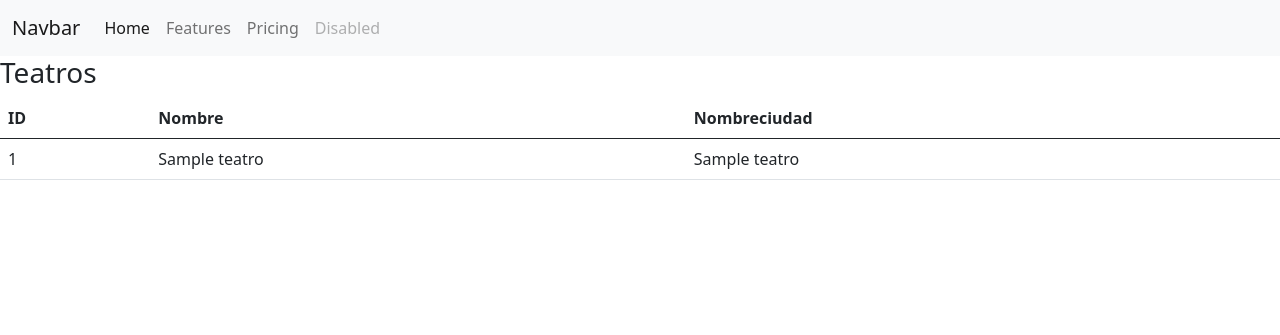
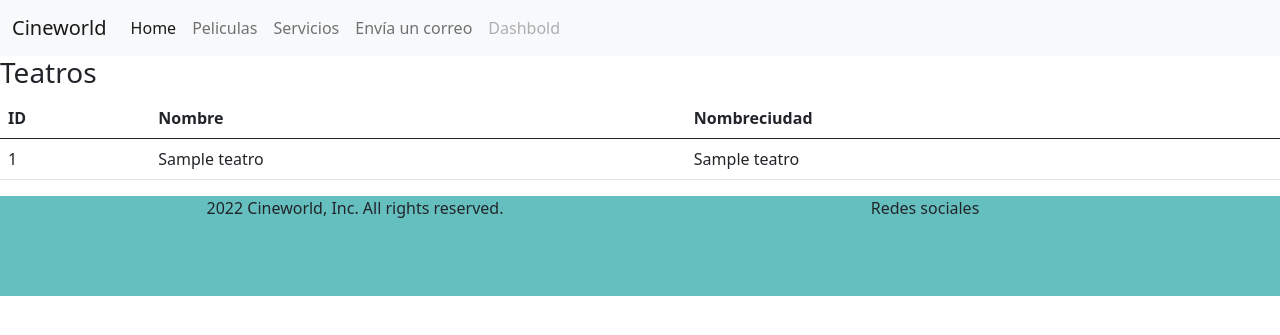
Before and after one commit to Wilton2612/cineworld, a Flask app: page /lista-teatros in a window 1280 px wide. Shown: the top 335 px of the page. Run offline with Flask 2, Linux system fonts and the light colour scheme; tables that the repository leaves empty or names only in its code hold one stand-in row (values such as "Sample post").

Commit message:
Header and footer were finished

```diff
--- a/information/sentencias_busquedad.sql
+++ b/information/sentencias_busquedad.sql
@@ -8,7 +8,6 @@
 SELECT cine.pelicula.*
 FROM cine.teatro_pelicula, cine.pelicula
 where  cine.teatro_pelicula.idpelicula=cine.pelicula.idpelicula AND cine.pelicula.estreno=0 AND cine.teatro_pelicula.idteatro=1;
-
 
 /*ALIMENTOS QUE SE VENDEN, INCLUYE BEBIDAS*/
 SELECT cine.alimento.idalimento, cine.alimento.nombre, cine.alimento.precio, cine.bebida.*
@@ -23,3 +22,6 @@
 WHERE cine.alimento.idalimento = cine.teatro_alimento.idalimento AND
 cine.alimento.bebida_fk = cine.bebida.idbebida AND
 cine.teatro_alimento.idteatro = 5;
+
+
+/*SERVICIOS QUE OFRECE CINEWORLD*/
--- a/src/utils/bd.py
+++ b/src/utils/bd.py
@@ -3,7 +3,7 @@
 def obtener_conexion():
     try:
         return  pymysql.connect(host='localhost', user='root',
-                                           password='*****', db='cine')
+                                           password='Leydelmonte12', db='cine')
     except(pymysql.err.OperationalError, pymysql.err.InternalError) as e:
         return None
         print("Ocurre un error: ", e)
--- /dev/null
+++ b/static/css/base.css
@@ -0,0 +1,14 @@
+footer
+{
+
+    background-color: #66BFBF;
+    width: 100%;
+    height: 100px;
+
+}
+
+.col
+{
+
+    text-align: center;
+}
--- a/templates/base/base.html
+++ b/templates/base/base.html
@@ -8,13 +8,16 @@
     <meta name="viewport" content="width=device-width, initial-scale=1">
     <link href="https://cdn.jsdelivr.net/npm/bootstrap@5.0.2/dist/css/bootstrap.min.css" rel="stylesheet"
         integrity="sha384-EVSTQN3/azprG1Anm3QDgpJLIm9Nao0Yz1ztcQTwFspd3yD65VohhpuuCOmLASjC" crossorigin="anonymous">
+    <link rel="stylesheet" href="{{ url_for('static', filename='css/base.css' ) }}">
 </head>
 
 <body>
+
+
     <header>
-        <nav class="navbar navbar-expand-lg navbar-light bg-light">
+        <nav class="navbar navbar-expand-lg navbar-light bg-light" style="background-color: #e3f2fd;">
             <div class="container-fluid">
-              <a class="navbar-brand" href="#">Navbar</a>
+              <a class="navbar-brand" href="#">Cineworld</a>
               <button class="navbar-toggler" type="button" data-bs-toggle="collapse" data-bs-target="#navbarNav" aria-controls="navbarNav" aria-expanded="false" aria-label="Toggle navigation">
                 <span class="navbar-toggler-icon"></span>
               </button>
@@ -24,13 +27,16 @@
                     <a class="nav-link active" aria-current="page" href="#">Home</a>
                   </li>
                   <li class="nav-item">
-                    <a class="nav-link" href="#">Features</a>
+                    <a class="nav-link" href="#">Peliculas</a>
                   </li>
                   <li class="nav-item">
-                    <a class="nav-link" href="#">Pricing</a>
+                    <a class="nav-link" href="#">Servicios</a>
                   </li>
                   <li class="nav-item">
-                    <a class="nav-link disabled" href="#" tabindex="-1" aria-disabled="true">Disabled</a>
+                    <a class="nav-link" href="#">Envía un correo</a>
+                  </li>
+                  <li class="nav-item">
+                    <a class="nav-link disabled" href="#" tabindex="-1" aria-disabled="true">Dashbold</a>
                   </li>
                 </ul>
               </div>
@@ -41,6 +47,16 @@
     {%endblock%}
 
     <footer>
+      <div class="container">
+        <div class="row">
+          <div class="col">
+           2022 Cineworld, Inc. All rights reserved.
+          </div>
+          <div class="col order-2">
+            Redes sociales
+          </div>
+        </div>
+      </div>
 
     </footer>
     <script src="https://cdn.jsdelivr.net/npm/bootstrap@5.0.2/dist/js/bootstrap.bundle.min.js"
```
